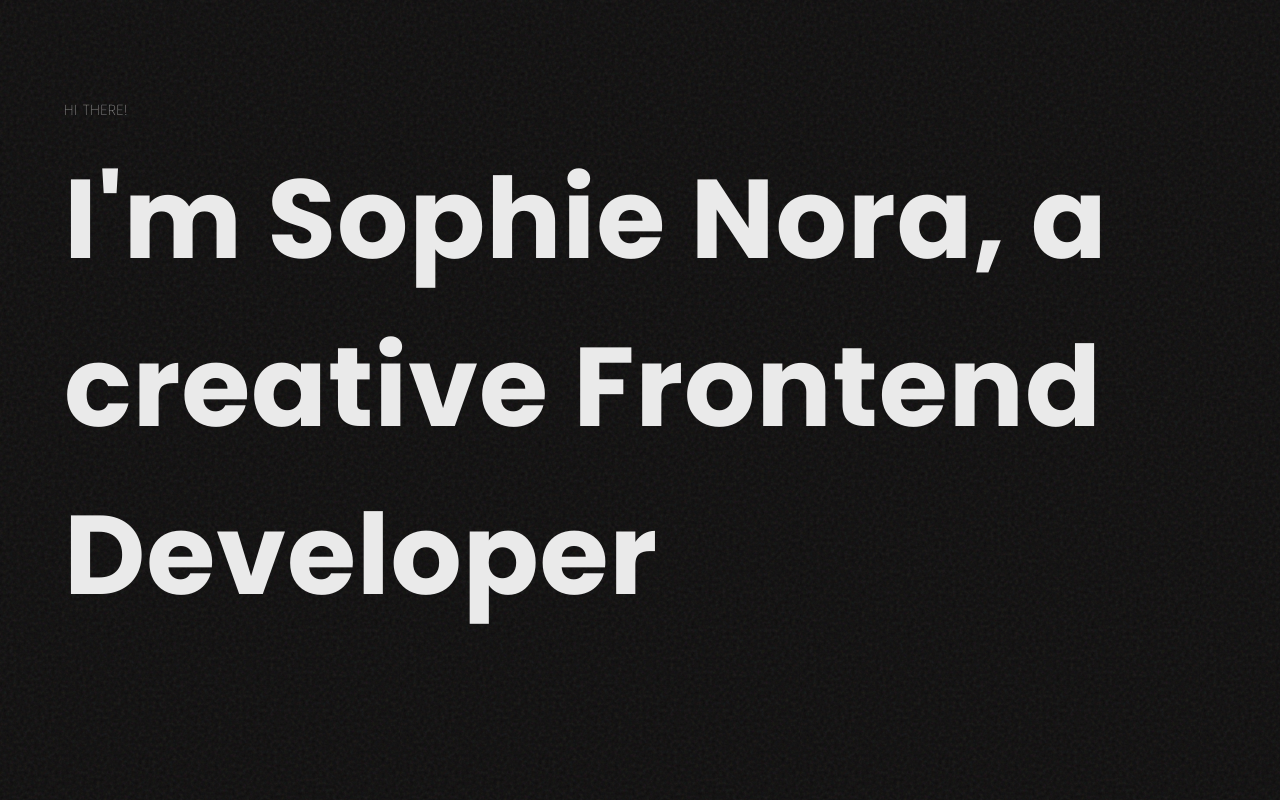
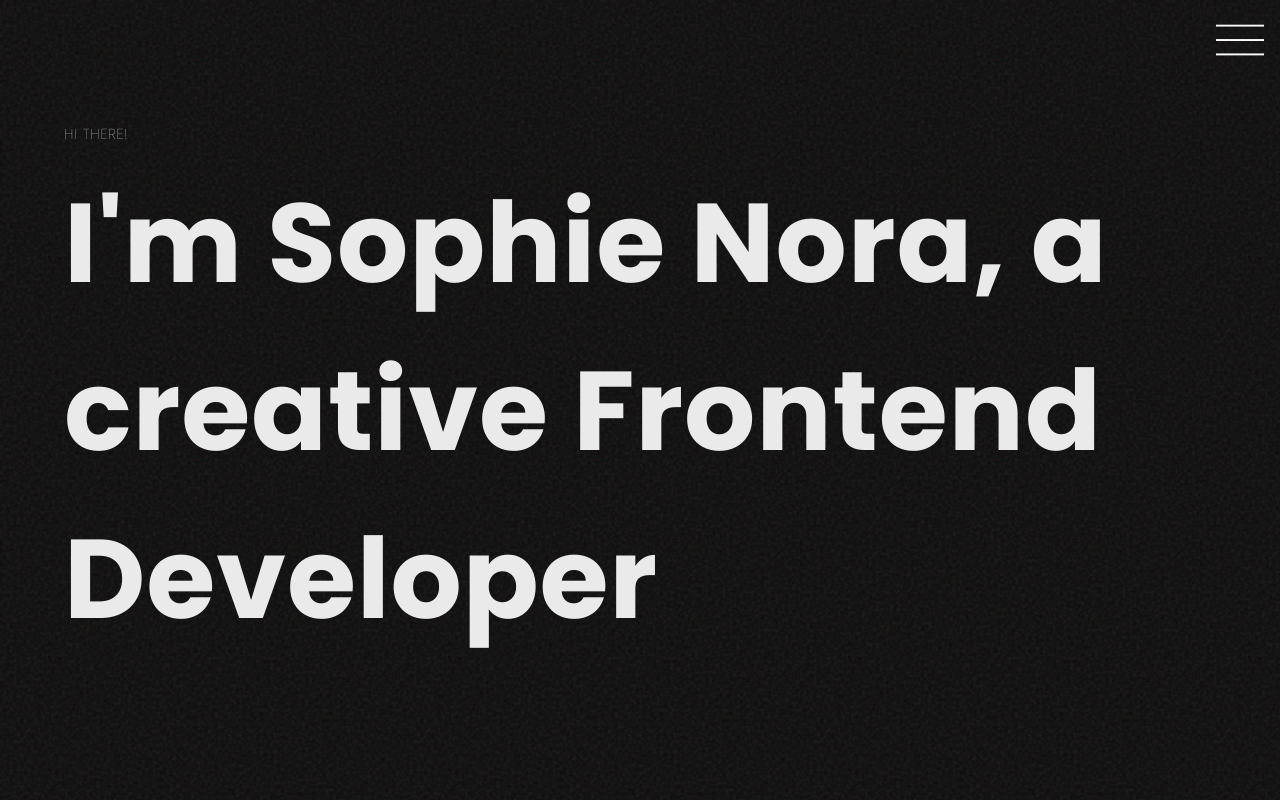
Before and after one commit to zofienora/portfolio-v032025, a React (Vite) app: page / in a window 1280 px wide. Shown: the top 800 px of the page. Built offline with nearby package versions, Linux system fonts and the light colour scheme.

Commit message:
added menu icon plus useState for hover

```diff
--- a/src/App.css
+++ b/src/App.css
@@ -2,6 +2,8 @@
   --text-color: #EAEAEA; /* Off-white text */
   --font-text: "Poppins", sans-serif;
 }
+
+/*  Header  */
 
 header {
   height: 100vh;
@@ -10,6 +12,7 @@ header {
 .header {
   display: grid;
   place-items: center;
+  padding-bottom: 5rem;
 }
 
 .header-line {
@@ -33,6 +36,20 @@ header {
     font-size: 7rem!important;
   }
  }
+
+/* Menu Bar */
+
+.menubar {
+  display: flex;
+  justify-content: flex-end;
+}
+
+.menu-logo {
+  width: 3rem;
+  cursor: pointer;
+  margin-right: 1rem;
+  margin-top: 1rem;
+}
 
 /* about */
 
--- a/src/components/Navbar.jsx
+++ b/src/components/Navbar.jsx
@@ -1,10 +1,26 @@
+import { useState } from "react";
+import menuWhite from "../assets/menu-white.png";
+import menuGrey from "../assets/menu-grey.png";
+
+function Navbar() {
+  const [menuLogo, setMenuLogo] = useState(menuWhite);
+
+    return (
 
 
-function Navbar() {
 
-    return (
       <>
       <div className="menubar">
+        <img
+        src={menuLogo}
+        onMouseEnter={() => {
+          setMenuLogo(menuGrey);
+        }}
+        onMouseLeave={() => {
+          setMenuLogo(menuWhite);
+        }}
+        className="menu-logo"
+        alt="menu" />
 
 
 
```
Also changed, not shown: src/assets/menu-grey.png (added), src/assets/menu-white.png (added).
